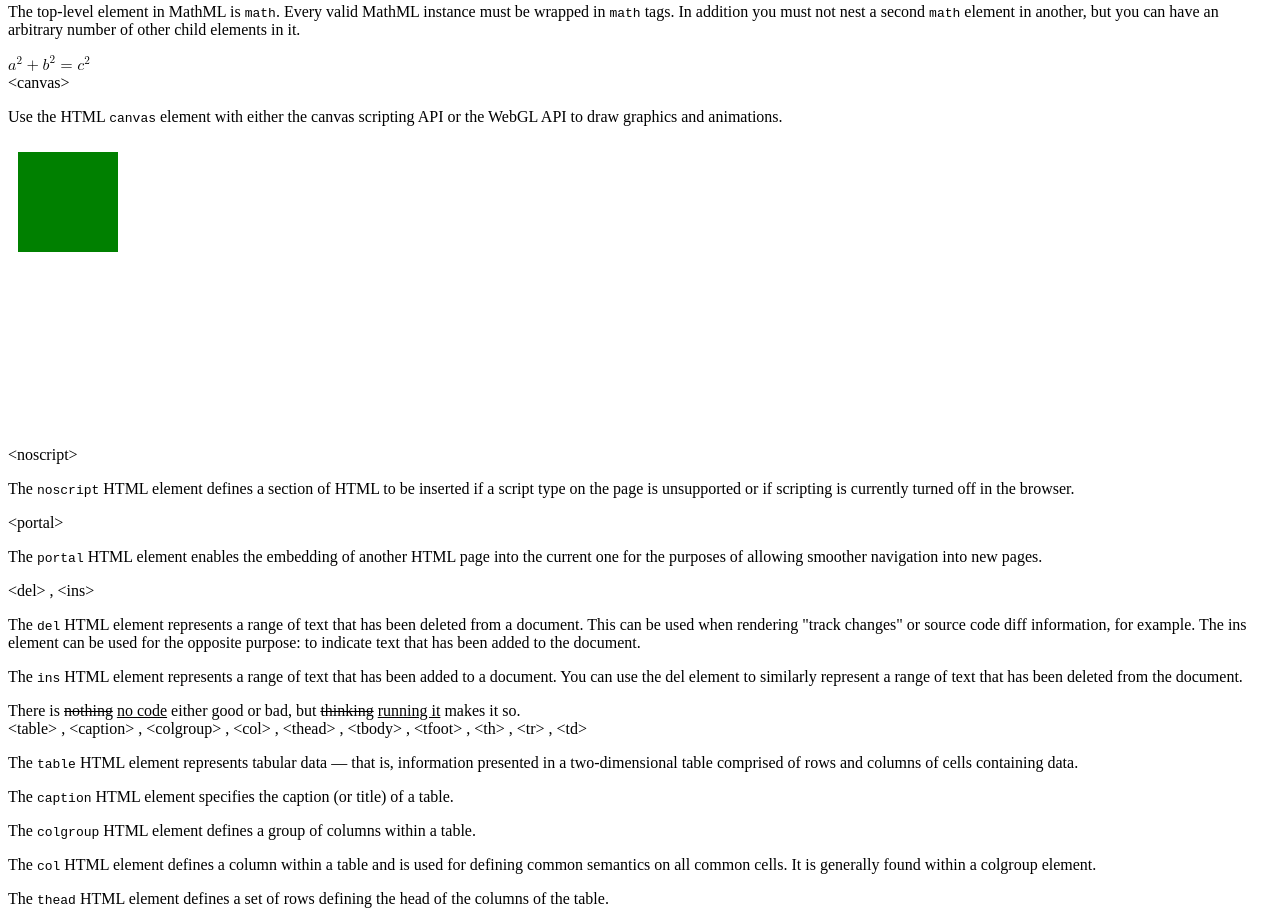
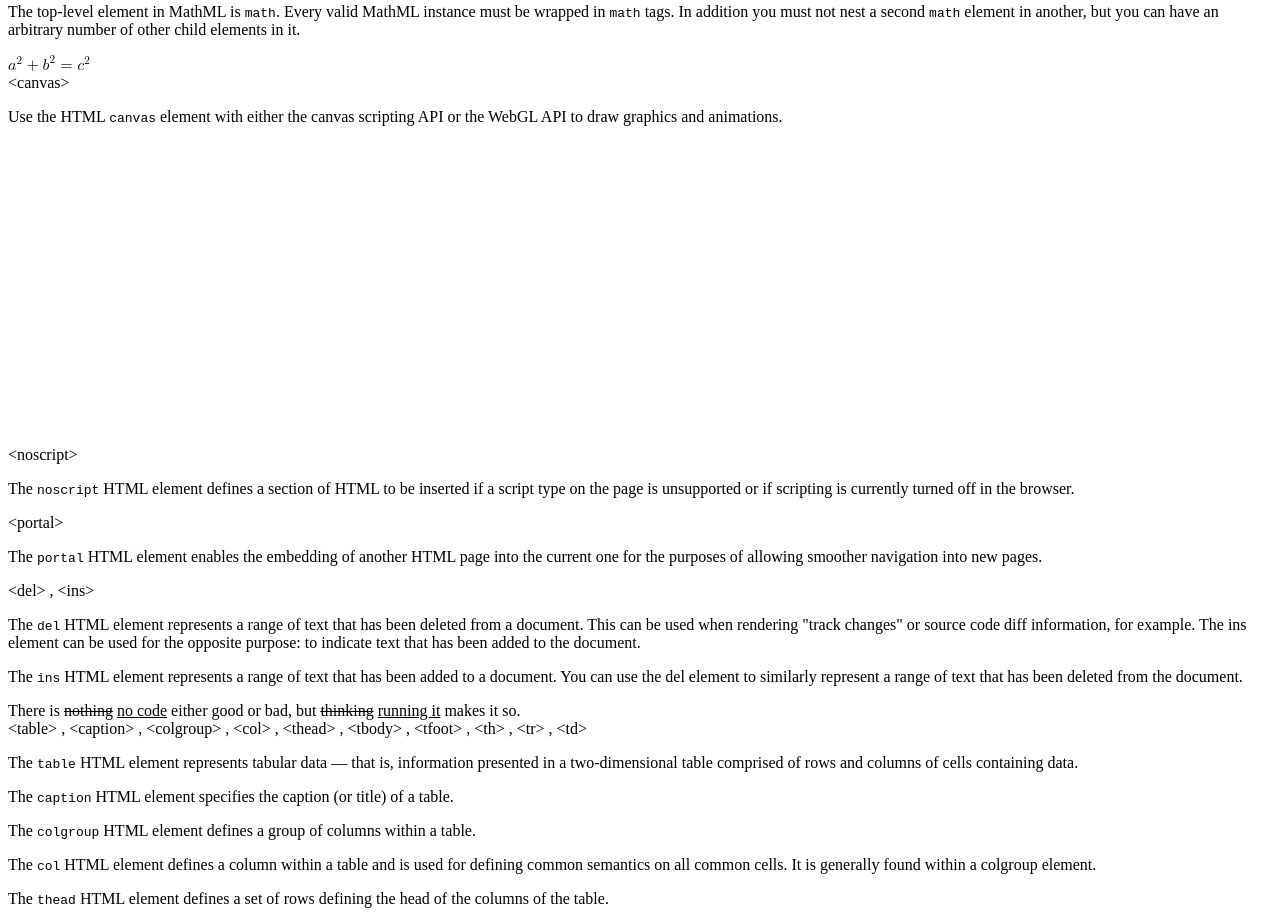
Before and after one commit to bronzwikgk/pariwip, a plain HTML site: page html/pari web elements V-O-1.html in a window 1280 px wide. Shown: the part 9210-10131 px from the top of the page. Drawn offline with Linux system fonts and the light colour scheme.

Commit message:
deleted script

```diff
--- a/html/pari web elements V-O-1.html
+++ b/html/pari web elements V-O-1.html
@@ -6,7 +6,6 @@
     <meta http-equiv="X-UA-Compatible" content="IE=edge">
     <meta name="viewport" content="width=device-width, initial-scale=1.0">
     <title>pari web elements V-O-1</title>
-
 </head>
 
 <body>
@@ -898,14 +897,7 @@
 
     </html-elements>
 
-    <script src="../js/pari.js"></script>
 
-    <script>
-        const canvas = document.querySelector('canvas');
-        const ctx = canvas.getContext('2d');
-        ctx.fillStyle = 'green';
-        ctx.fillRect(10, 10, 100, 100);
-    </script>
 </body>
 
 </html>
```
